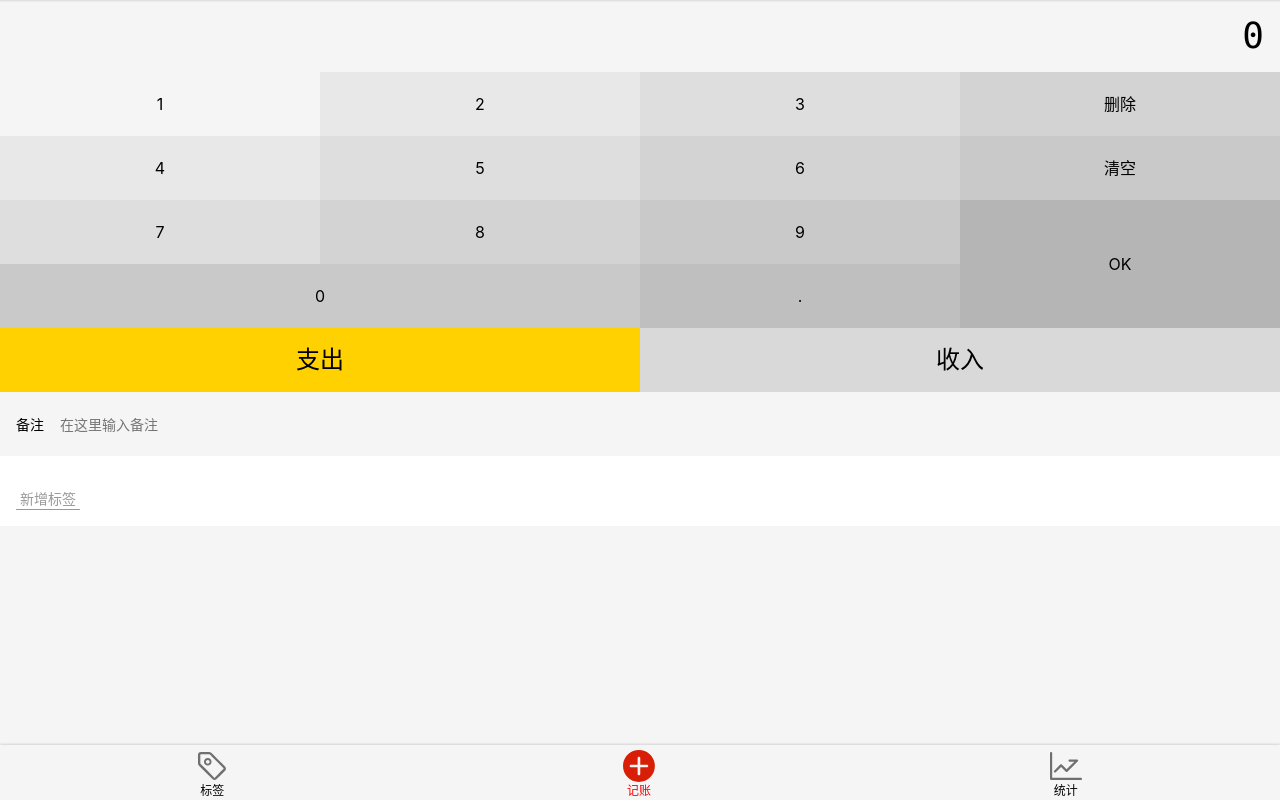
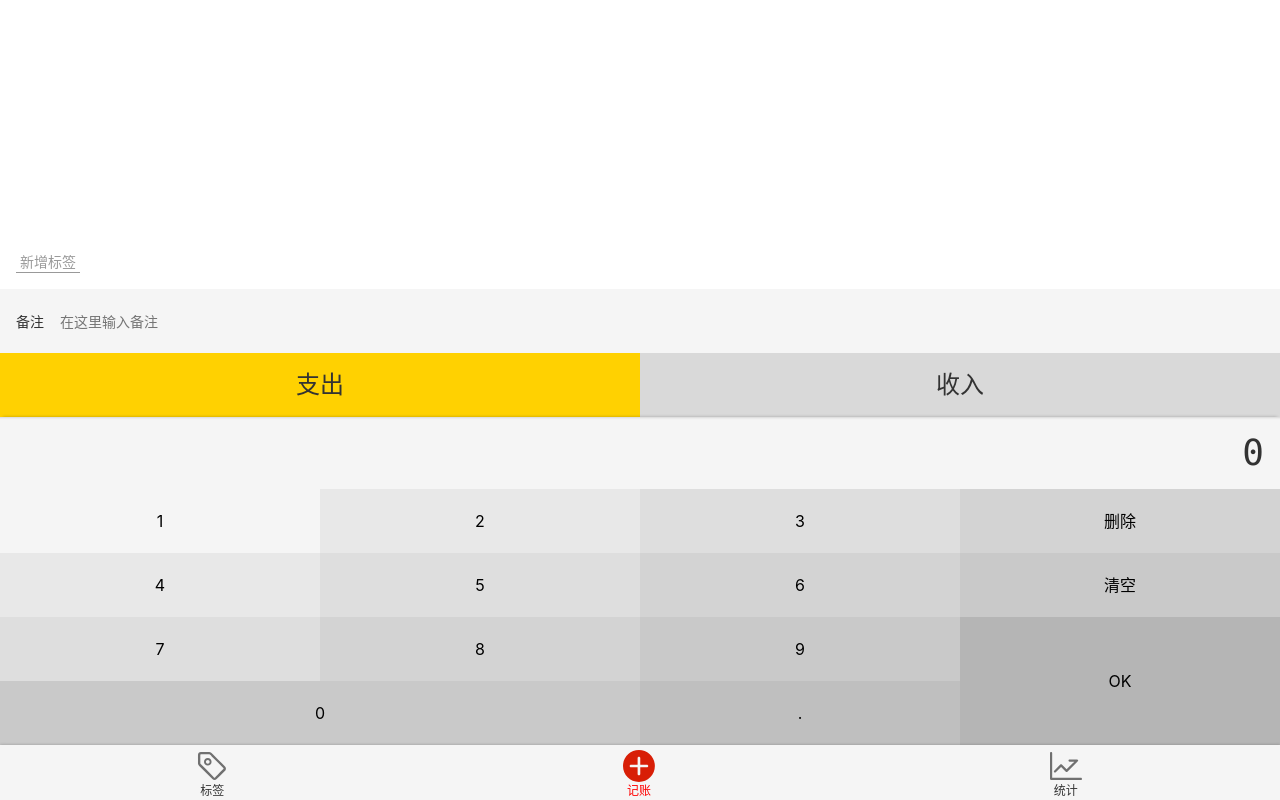
Before and after one commit to quanquan97/ViterSpendee, a Vue app: page /#/money in a window 1280 px wide. Built offline with nearby package versions, Linux system fonts and the light colour scheme.

Commit message:
解决了column reverse 和 type选中不变色的问题

```diff
--- a/src/App.vue
+++ b/src/App.vue
@@ -17,5 +17,6 @@ body {
   -webkit-font-smoothing: antialiased;
   -moz-osx-font-smoothing: grayscale;
   background-color: #f5f5f5;
+  color: #333;
 }
 </style>
--- /dev/null
+++ b/src/components/Layout.vue
@@ -0,0 +1,27 @@
+<template>
+  <div class="layout-wrapper" :class="classPrefix && `${classPrefix}-wrapper`">
+    <div class="content" :class="classPrefix && `${classPrefix}-content`   ">
+      <slot/>
+    </div>
+    <Nav/>
+  </div>
+</template>
+
+<script lang="ts">
+export default {
+  props: ['classPrefix'],
+  name: 'Layout'
+};
+</script>
+
+<style lang="scss" scoped>
+.layout-wrapper {
+  display: flex;
+  flex-direction: column;
+  height: 100vh;
+}
+.content {
+  overflow: auto;
+  flex-grow: 1;
+}
+</style>
--- a/src/components/Money/Types.vue
+++ b/src/components/Money/Types.vue
@@ -1,8 +1,12 @@
 <template>
   <div>
     <ul class="types">
-      <li :class="value==='-'&&'selected'" @click="selectType('-')">支出</li>
-      <li :class="value==='+'&&'selected'" @click="selectType('+')"> 收入</li>
+      <li :class="value === '-' && 'selected'"
+          @click="selectType('-')">支出
+      </li>
+      <li :class="value === '+' && 'selected'"
+          @click="selectType('+')">收入
+      </li>
     </ul>
   </div>
 </template>
@@ -11,6 +15,7 @@
 <script lang="ts">
 import Vue from 'vue';
 import {Component, Prop, Watch} from 'vue-property-decorator';
+
 
 @Component//声明一个类，在上面加上装饰器--修饰在class上 是一个组件 告诉ts 下面代码要被处理成data和method
 export default class Types extends Vue {
@@ -23,12 +28,14 @@ export default class Types extends Vue {
   //xxx 属性名
   //number |undefined 告诉ts  xxx 的类型---编译时
 
-  selectType(type: string) { //type需要一个类型
-    if (type !== '-' && type !== '+') {
+  selectType(type: string) {
+    if (type !=='-' && type !== '+') {
       throw new Error('type is unknown');
     }
-    this.$emit('update: value',type)
-  } //method
+    this.$emit('update:value', type);
+  } }
+
+</script>
 
 
 //   mounted(){
@@ -41,7 +48,7 @@ export default class Types extends Vue {
 //     }
 //   }
 
-}
+
 
 // export default {
 // name: "Types",
@@ -60,7 +67,6 @@ export default class Types extends Vue {
 //   }
 //   }
 // }
-</script>
 
 
 <style lang="scss" scoped>
--- a/src/main.ts
+++ b/src/main.ts
@@ -4,7 +4,7 @@ import './registerServiceWorker';
 import router from './router';
 import store from './store';
 import Nav from '@/components/Nav.vue';
-import Layout from '@/views/Layout.vue';
+import Layout from '@/components/Layout.vue';
 import Icon from '@/components/Icon.vue';
 
 
--- a/src/views/EditLabel.vue
+++ b/src/views/EditLabel.vue
@@ -1,6 +1,5 @@
 <template>
   <Layout>
-
     <div class="navBar">
       <Icon class="leftIcon" name="left" @click="goBack"/>
       <span class="title">编辑标签</span>
@@ -9,33 +8,28 @@
     <div class="form-wrapper">
       <FormItem :value="tag.name"
                 @update:value="update"
-                field-name="标签名"
-                placeholder="请输入标签名"/>
+                field-name="标签名" placeholder="请输入标签名"/>
     </div>
     <div class="button-wrapper">
       <Button @click="remove">删除标签</Button>
-      </div>
-
-
+    </div>
   </Layout>
 </template>
 
 <script lang="ts">
 import Vue from 'vue';
 import {Component} from 'vue-property-decorator';
-
 import FormItem from '@/components/Money/FormItem.vue';
 import Button from '@/components/Button.vue';
 import store from '@/store/index2';
 @Component({
-  components: {FormItem,Button}
+  components: {Button, FormItem}
 })
 export default class EditLabel extends Vue {
   tag?: Tag = undefined;
   created() {
     this.tag = store.findTag(this.$route.params.id);
     if (!this.tag) {
-
       this.$router.replace('/404');
     }
   }
@@ -46,7 +40,7 @@ export default class EditLabel extends Vue {
   }
   remove() {
     if (this.tag) {
-      if (store.remove(this.tag.id)) {
+      if (store.removeTag(this.tag.id)) {
         this.$router.back();
       } else {
         window.alert('删除失败');
@@ -54,10 +48,8 @@ export default class EditLabel extends Vue {
     }
   }
   goBack() {
-
     this.$router.back();
   }
-
 }
 </script>
 
@@ -81,11 +73,11 @@ export default class EditLabel extends Vue {
     height: 24px;
   }
 }
-.form-wrapper{
+.form-wrapper {
   background: white;
   margin-top: 8px;
 }
-.button-wrapper{
+.button-wrapper {
   text-align: center;
   padding: 16px;
   margin-top: 44-16px;
--- a/src/views/Labels.vue
+++ b/src/views/Labels.vue
@@ -9,7 +9,10 @@
       </router-link>
     </div>
     <div class="createTag-wrapper">
-      <Button class="createTag" @click="createTag">新建标签</Button>
+      <Button class="createTag"
+              @click="createTag">
+        新建标签
+      </Button>
     </div>
   </Layout>
 </template>
@@ -17,18 +20,17 @@
 <script lang="ts">
 import Vue from 'vue';
 import {Component} from 'vue-property-decorator';
-
 import Button from '@/components/Button.vue';
 import store from '@/store/index2';
-
-
-@Component({components:{Button}})
+@Component({
+  components: {Button}
+})
 export default class Labels extends Vue {
-  tags = store.tagList;
+  tags = store.tagList; // 知识点1
   createTag() {
     const name = window.prompt('请输出标签名');
     if (name) {
-      store.createTag(name)
+      store.createTag(name);
     }
   }
 }
--- a/src/views/Layout.vue
+++ /dev/null
@@ -1,36 +0,0 @@
-<template>
-
-  <div class="layout-wrapper" :class="classPrefix &&`${classPrefix}-wrapper`">
-    <div class="content" :class="classPrefix && `${classPrefix}-content`">
-    <slot/>
-    </div>
-    <Nav/>
-  </div>
-
-</template>
-
-<script lang="ts">
-export default {
-  props:['classPrefix'],
-  name:'Layout'};
-
-
-</script>
-
-
-
-<style lang="scss" scoped>
-
-.layout-wrapper{
-
-  display:flex;flex-direction: column;
-  height: 100vh;
-
-}
-.content{
-
-  flex-grow: 1;
-  overflow: auto;
-}
-
-</style>
--- a/src/views/Money.vue
+++ b/src/views/Money.vue
@@ -7,8 +7,7 @@
     <div class="notes">
       <FormItem field-name="备注"
                 placeholder="在这里输入备注"
-                @update:value="onUpdateNotes"
-      />
+                @update:value="onUpdateNotes"/>
     </div>
     <Tags />
   </Layout>
@@ -48,6 +47,7 @@ export default class Money extends Vue {
 
 <style lang="scss">
 .layout-content {
+  display: flex;
   flex-direction: column-reverse;
 }
 .notes{
```
